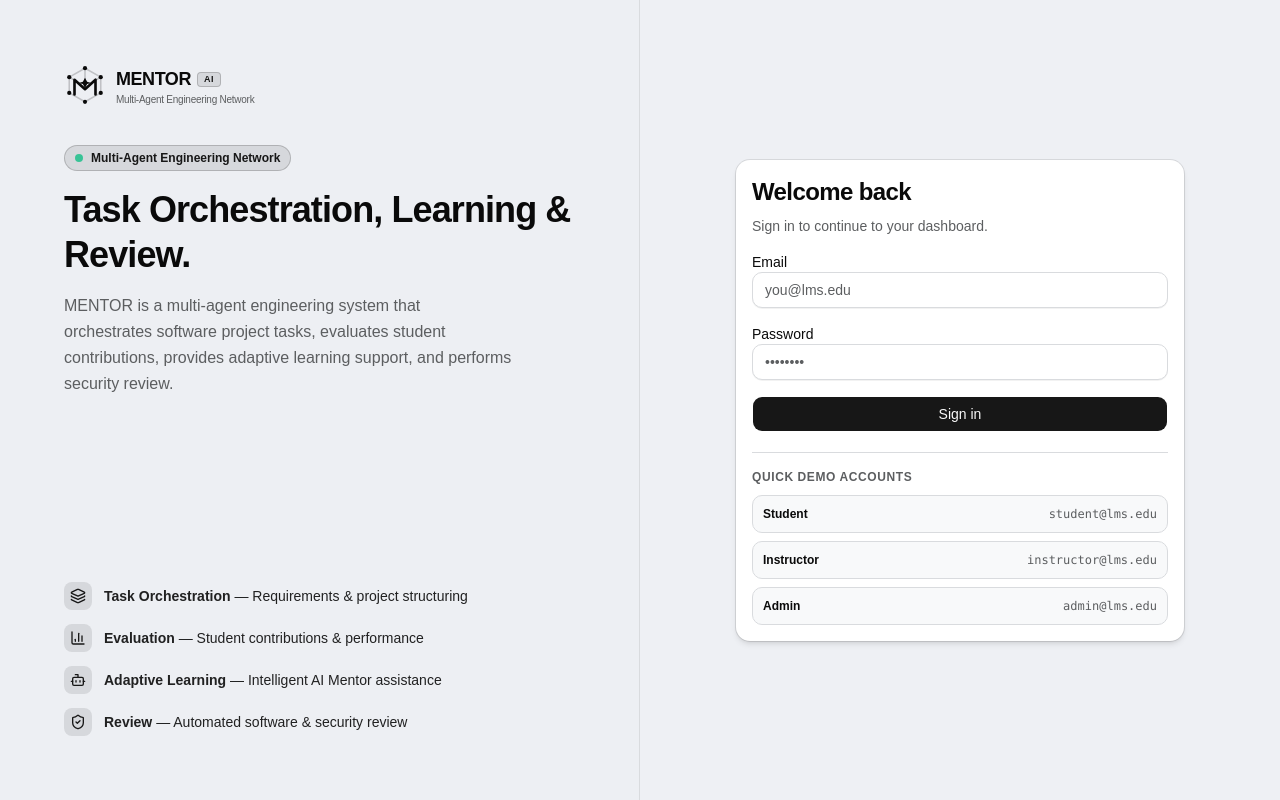
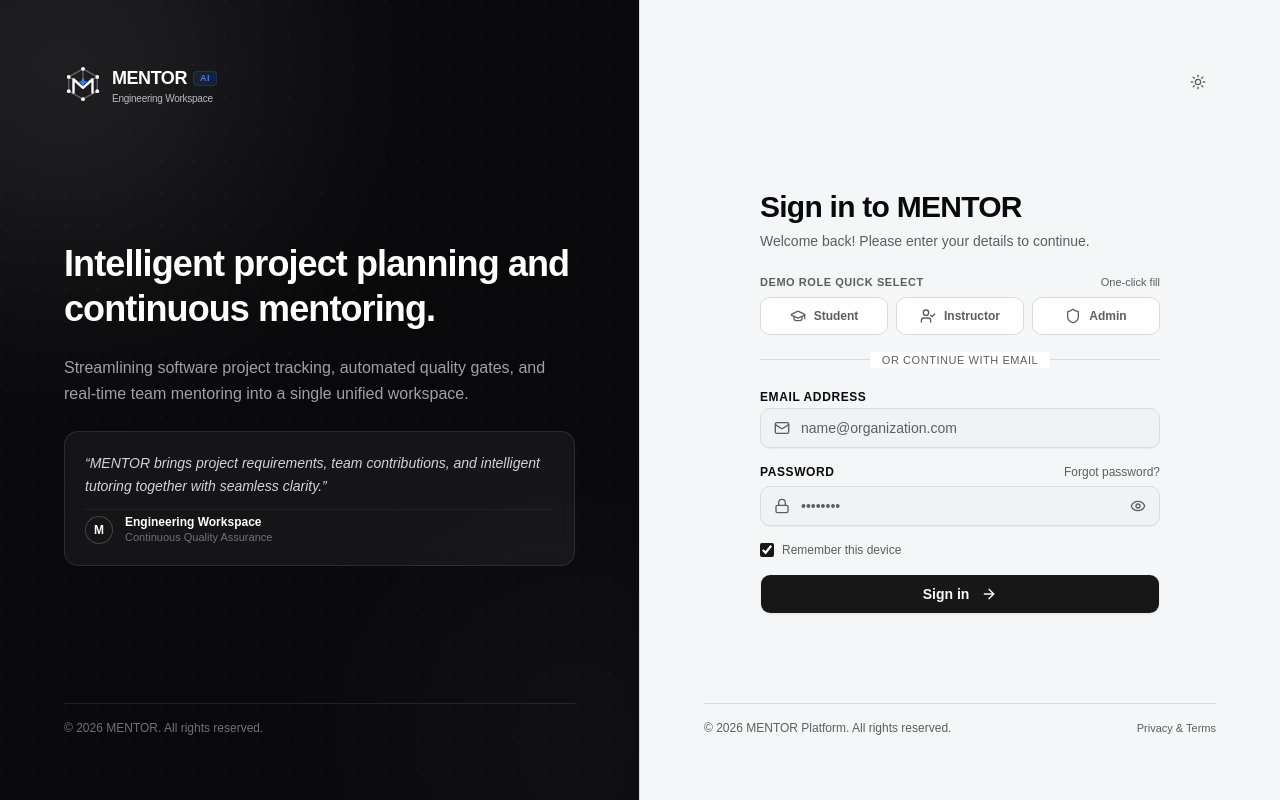
Before and after one commit to EMNIPUN/J26-SE-363, a React (Vite) app in the folder frontend/: page /login in a window 1280 px wide. Built offline with nearby package versions, Linux system fonts and the light colour scheme.

Commit message:
fix(frontend): improve logo contrast in light theme, add Engineering Workspace tagline, refine login showcase shading

```diff
--- a/frontend/src/shared/components/MentorLogo.jsx
+++ b/frontend/src/shared/components/MentorLogo.jsx
@@ -2,69 +2,78 @@
  * MENTOR Brand Logo Component
  * Represents the Multi-Agent Engineering Network with an intelligent AI Mentor core.
  */
-export default function MentorLogo({ size = 32, className = '', showText = false, textClassName = '' }) {
+export default function MentorLogo({
+  size = 32,
+  className = '',
+  showText = false,
+  textClassName = '',
+  tagline = 'Engineering Workspace',
+  showTagline = true,
+}) {
   return (
-    <div className={`inline-flex items-center gap-2.5 select-none ${className}`}>
+    <div className={`inline-flex items-center gap-2.5 select-none ${className || 'text-current'}`}>
       <svg
         width={size}
         height={size}
         viewBox="0 0 40 40"
         fill="none"
         xmlns="http://www.w3.org/2000/svg"
-        className="shrink-0 transition-transform duration-200 hover:scale-105"
+        className="shrink-0 transition-transform duration-200 hover:scale-105 text-current"
         aria-hidden="true"
       >
         {/* Outer Autonomous Agent Constellation Frame */}
         <path
           d="M20 4L35 12.5V27.5L20 36L5 27.5V12.5L20 4Z"
-          className="stroke-foreground/20 dark:stroke-foreground/30"
+          className="stroke-current opacity-30"
           strokeWidth="1.5"
           strokeLinecap="round"
           strokeLinejoin="round"
         />
 
         {/* Neural Network Connection Struts */}
-        <line x1="20" y1="4" x2="20" y2="18" className="stroke-foreground/25 dark:stroke-foreground/35" strokeWidth="1.2" />
-        <line x1="5" y1="12.5" x2="14" y2="18" className="stroke-foreground/25 dark:stroke-foreground/35" strokeWidth="1.2" />
-        <line x1="35" y1="12.5" x2="26" y2="18" className="stroke-foreground/25 dark:stroke-foreground/35" strokeWidth="1.2" />
+        <line x1="20" y1="4" x2="20" y2="18" className="stroke-current opacity-35" strokeWidth="1.2" />
+        <line x1="5" y1="12.5" x2="14" y2="18" className="stroke-current opacity-35" strokeWidth="1.2" />
+        <line x1="35" y1="12.5" x2="26" y2="18" className="stroke-current opacity-35" strokeWidth="1.2" />
 
-        {/* Geometric 'M' Architecture (Multi-Agent Engineering Network) */}
+        {/* Geometric 'M' Architecture */}
         <path
           d="M10 29V15L20 24L30 15V29"
-          className="stroke-foreground"
+          className="stroke-current"
           strokeWidth="2.5"
           strokeLinecap="round"
           strokeLinejoin="round"
         />
 
-        {/* Autonomous Agent Constellation Nodes */}
-        <circle cx="20" cy="4" r="2" className="fill-foreground" />
-        <circle cx="35" cy="12.5" r="2" className="fill-foreground" />
-        <circle cx="35" cy="27.5" r="2" className="fill-foreground" />
-        <circle cx="20" cy="36" r="2" className="fill-foreground" />
-        <circle cx="5" cy="27.5" r="2" className="fill-foreground" />
-        <circle cx="5" cy="12.5" r="2" className="fill-foreground" />
+        {/* Constellation Nodes */}
+        <circle cx="20" cy="4" r="2" className="fill-current" />
+        <circle cx="35" cy="12.5" r="2" className="fill-current" />
+        <circle cx="35" cy="27.5" r="2" className="fill-current" />
+        <circle cx="20" cy="36" r="2" className="fill-current" />
+        <circle cx="5" cy="27.5" r="2" className="fill-current" />
+        <circle cx="5" cy="12.5" r="2" className="fill-current" />
 
-        {/* AI Mentor Intelligent Radiant Core (The AI Nucleus) */}
+        {/* AI Radiant Core Star */}
         <path
           d="M20 13L22 17L26 18L22 19L20 23L18 19L14 18L18 17L20 13Z"
-          className="fill-foreground dark:fill-primary"
+          className="fill-blue-500"
         />
       </svg>
 
       {showText && (
         <div className={`flex flex-col leading-none ${textClassName}`}>
           <div className="flex items-center gap-1.5">
-            <span className="font-extrabold tracking-tight text-foreground text-lg">
+            <span className="font-extrabold tracking-tight text-current text-lg">
               MENTOR
             </span>
-            <span className="text-[9px] font-semibold px-1.5 py-0.5 rounded bg-primary/10 text-primary border border-primary/20 uppercase tracking-wider">
+            <span className="text-[9px] font-semibold px-1.5 py-0.5 rounded bg-blue-500/10 text-blue-500 border border-blue-500/20 uppercase tracking-wider">
               AI
             </span>
           </div>
-          <span className="text-[10px] text-muted-foreground font-medium tracking-tight mt-0.5 hidden sm:inline">
-            Multi-Agent Engineering Network
-          </span>
+          {showTagline && tagline && (
+            <span className="text-[10px] opacity-70 font-medium tracking-tight mt-0.5 hidden sm:inline">
+              {tagline}
+            </span>
+          )}
         </div>
       )}
     </div>
--- a/frontend/src/shared/pages/Login.jsx
+++ b/frontend/src/shared/pages/Login.jsx
@@ -1,12 +1,28 @@
 import { useState } from 'react'
 import { useNavigate } from 'react-router-dom'
-import { AlertCircle, Layers, BarChart3, Bot, ShieldCheck } from 'lucide-react'
+import {
+  AlertCircle,
+  Eye,
+  EyeOff,
+  Lock,
+  Mail,
+  ArrowRight,
+  GraduationCap,
+  UserCheck,
+  Shield,
+} from 'lucide-react'
 import { useAuth } from '../auth/useAuth.js'
 import { DEMO_ACCOUNTS, findAccount } from '../auth/credentials.js'
 import { Button } from '@/components/ui/button'
 import { Input } from '@/components/ui/input'
-import { Card, CardContent, CardHeader, CardTitle, CardDescription } from '@/components/ui/card'
 import MentorLogo from '../components/MentorLogo.jsx'
+import ThemeToggle from '../components/ThemeToggle.jsx'
+
+const ROLE_OPTIONS = [
+  { role: 'student', label: 'Student', icon: GraduationCap },
+  { role: 'instructor', label: 'Instructor', icon: UserCheck },
+  { role: 'admin', label: 'Admin', icon: Shield },
+]
 
 export default function Login() {
   const { login } = useAuth()
@@ -14,145 +30,258 @@ export default function Login() {
 
   const [email, setEmail] = useState('')
   const [password, setPassword] = useState('')
+  const [showPassword, setShowPassword] = useState(false)
+  const [rememberMe, setRememberMe] = useState(true)
+  const [selectedRole, setSelectedRole] = useState(null)
   const [error, setError] = useState('')
+  const [isLoading, setIsLoading] = useState(false)
 
   function handleSubmit(e) {
     e.preventDefault()
+    setIsLoading(true)
+    setError('')
+
+    setTimeout(() => {
       const account = findAccount(email, password)
       if (!account) {
-      setError('Invalid email or password. Try one of the demo accounts below.')
+        setError('Invalid email or password. Select a demo role above.')
+        setIsLoading(false)
         return
       }
-    setError('')
       login(account)
       navigate(`/${account.role}`, { replace: true })
+    }, 200)
   }
 
-  function fillDemo(account) {
-    setEmail(account.email)
-    setPassword(account.password)
+  function handleSelectRole(roleName) {
+    const acc = DEMO_ACCOUNTS.find((a) => a.role === roleName)
+    if (!acc) return
+    setSelectedRole(roleName)
+    setEmail(acc.email)
+    setPassword(acc.password)
     setError('')
   }
 
   return (
-    <div className="min-h-screen flex flex-col lg:flex-row bg-background">
-      {/* Brand Panel */}
-      <section className="lg:w-1/2 bg-muted/20 p-8 sm:p-12 lg:p-16 flex flex-col justify-between border-b lg:border-b-0 lg:border-r border-border">
-        <div>
-          <div className="mb-8">
-            <MentorLogo size={42} showText={true} textClassName="text-xl" />
+    <div className="min-h-screen flex flex-col lg:flex-row bg-background text-foreground">
+      {/* ------------------------------------------------------------- */}
+      {/* LEFT: Clean, Premium Brand Showcase                          */}
+      {/* ------------------------------------------------------------- */}
+      <section className="relative hidden lg:flex lg:w-[48%] xl:w-[50%] bg-zinc-950 text-white p-12 xl:p-16 flex-col justify-between overflow-hidden border-r border-border select-none">
+        {/* Subtle grid background */}
+        <div
+          className="absolute inset-0 opacity-[0.07] pointer-events-none"
+          style={{
+            backgroundImage: `radial-gradient(circle at 1px 1px, rgba(255,255,255,0.4) 1px, transparent 0)`,
+            backgroundSize: '32px 32px',
+          }}
+        />
+
+        {/* Ambient atmospheric glow - consistent soft white shading near logo in both themes */}
+        <div className="absolute -top-32 -left-32 w-96 h-96 bg-white/[0.12] rounded-full blur-[128px] pointer-events-none" />
+        <div className="absolute -bottom-32 -right-32 w-96 h-96 bg-white/[0.04] rounded-full blur-[128px] pointer-events-none" />
+
+        {/* Brand Header */}
+        <div className="relative z-10 flex items-center gap-3">
+          <MentorLogo size={38} showText={true} className="text-white" textClassName="text-white" />
         </div>
 
-          <div className="inline-flex items-center gap-2 px-2.5 py-1 rounded-full bg-primary/10 border border-primary/20 text-primary text-xs font-semibold mb-4">
-            <span className="flex h-2 w-2 rounded-full bg-emerald-500 animate-pulse" />
-            <span>Multi-Agent Engineering Network</span>
+        {/* Value Proposition */}
+        <div className="relative z-10 max-w-lg space-y-6 my-auto py-8">
+          <h1 className="text-3xl xl:text-4xl font-extrabold tracking-tight text-white leading-tight">
+            Intelligent project planning and continuous mentoring.
+          </h1>
+
+          <p className="text-base text-zinc-400 leading-relaxed font-normal">
+            Streamlining software project tracking, automated quality gates, and real-time team mentoring into a single unified workspace.
+          </p>
+
+          {/* Testimonial / Highlight Card */}
+          <div className="rounded-xl bg-white/[0.05] border border-white/10 p-5 backdrop-blur-sm space-y-3">
+            <p className="text-sm text-zinc-300 italic leading-relaxed">
+              &ldquo;MENTOR brings project requirements, team contributions, and intelligent tutoring together with seamless clarity.&rdquo;
+            </p>
+            <div className="flex items-center gap-3 pt-1 border-t border-white/5">
+              <div className="h-7 w-7 rounded-full bg-primary/30 border border-white/20 flex items-center justify-center text-xs font-bold text-white">
+                M
+              </div>
+              <div className="text-xs">
+                <p className="font-semibold text-white">Engineering Workspace</p>
+                <p className="text-zinc-500 text-[11px]">Continuous Quality Assurance</p>
+              </div>
+            </div>
+          </div>
         </div>
 
-          <h1 className="text-3xl sm:text-4xl font-extrabold tracking-tight text-foreground max-w-lg leading-tight">
-            Task Orchestration, Learning &amp; Review.
-          </h1>
-          <p className="mt-4 text-base text-muted-foreground max-w-md leading-relaxed">
-            MENTOR is a multi-agent engineering system that orchestrates software project tasks, evaluates student contributions, provides adaptive learning support, and performs security review.
+        {/* Bottom Footer */}
+        <div className="relative z-10 pt-4 border-t border-white/10 flex items-center justify-between text-xs text-zinc-500">
+          <span>&copy; {new Date().getFullYear()} MENTOR. All rights reserved.</span>
+        </div>
+      </section>
+
+      {/* ------------------------------------------------------------- */}
+      {/* RIGHT: Professional Authentication Panel                     */}
+      {/* ------------------------------------------------------------- */}
+      <section className="flex-1 flex flex-col justify-between p-6 sm:p-10 lg:p-14 xl:p-16 bg-card/40">
+        {/* Top Header / Theme Toggle */}
+        <div className="flex items-center justify-between w-full">
+          <div className="lg:hidden flex items-center gap-2">
+            <MentorLogo size={32} showText={true} className="text-foreground" />
+          </div>
+          <div className="ml-auto">
+            <ThemeToggle />
+          </div>
+        </div>
+
+        {/* Centered Sign-In Box */}
+        <div className="w-full max-w-[400px] mx-auto my-auto space-y-6 py-6">
+          <div className="space-y-1.5">
+            <h2 className="text-2xl sm:text-3xl font-bold tracking-tight text-foreground">
+              Sign in to MENTOR
+            </h2>
+            <p className="text-sm text-muted-foreground">
+              Welcome back! Please enter your details to continue.
             </p>
           </div>
 
-        <ul className="mt-8 space-y-3.5 text-sm text-foreground/90 font-medium">
-          <li className="flex items-center gap-3">
-            <div className="p-1.5 rounded-md bg-primary/10 text-primary">
-              <Layers className="h-4 w-4" />
+          {/* Quick Demo Role Selector */}
+          <div className="space-y-2">
+            <div className="flex items-center justify-between text-xs">
+              <span className="font-semibold text-muted-foreground uppercase tracking-wider text-[11px]">
+                Demo Role Quick Select
+              </span>
+              <span className="text-muted-foreground text-[11px]">One-click fill</span>
             </div>
-            <span><strong>Task Orchestration</strong> — Requirements &amp; project structuring</span>
-          </li>
-          <li className="flex items-center gap-3">
-            <div className="p-1.5 rounded-md bg-primary/10 text-primary">
-              <BarChart3 className="h-4 w-4" />
+
+            <div className="grid grid-cols-3 gap-2">
+              {ROLE_OPTIONS.map((item) => {
+                const Icon = item.icon
+                const isSelected = selectedRole === item.role
+
+                return (
+                  <button
+                    key={item.role}
+                    type="button"
+                    onClick={() => handleSelectRole(item.role)}
+                    className={`flex items-center justify-center gap-2 py-2.5 px-3 rounded-lg border text-xs font-semibold transition-all duration-150 cursor-pointer outline-none ${
+                      isSelected
+                        ? 'border-primary bg-primary text-primary-foreground shadow-xs'
+                        : 'border-border bg-card hover:bg-accent text-muted-foreground hover:text-foreground'
+                    }`}
+                  >
+                    <Icon className="h-4 w-4 shrink-0" strokeWidth={2} />
+                    <span>{item.label}</span>
+                  </button>
+                )
+              })}
             </div>
-            <span><strong>Evaluation</strong> — Student contributions &amp; performance</span>
-          </li>
-          <li className="flex items-center gap-3">
-            <div className="p-1.5 rounded-md bg-primary/10 text-primary">
-              <Bot className="h-4 w-4" />
           </div>
-            <span><strong>Adaptive Learning</strong> — Intelligent AI Mentor assistance</span>
-          </li>
-          <li className="flex items-center gap-3">
-            <div className="p-1.5 rounded-md bg-primary/10 text-primary">
-              <ShieldCheck className="h-4 w-4" />
+
+          {/* Divider */}
+          <div className="relative flex items-center justify-center">
+            <div className="border-t border-border w-full" />
+            <span className="bg-card px-3 text-[11px] font-medium uppercase tracking-wider text-muted-foreground absolute">
+              or continue with email
+            </span>
           </div>
-            <span><strong>Review</strong> — Automated software &amp; security review</span>
-          </li>
-        </ul>
-      </section>
 
-      {/* Form Panel */}
-      <section className="flex-1 flex items-center justify-center p-6 sm:p-12">
-        <Card className="w-full max-w-md shadow-md border-border bg-card">
-          <CardHeader className="space-y-1">
-            <CardTitle className="text-2xl font-bold tracking-tight">Welcome back</CardTitle>
-            <CardDescription>
-              Sign in to continue to your dashboard.
-            </CardDescription>
-          </CardHeader>
-          <CardContent className="space-y-5">
+          {/* Sign In Form */}
           <form onSubmit={handleSubmit} className="space-y-4">
             <div className="space-y-1.5">
-                <label className="text-sm font-medium text-foreground">Email</label>
+              <label className="text-xs font-semibold text-foreground uppercase tracking-wider">
+                Email address
+              </label>
+              <div className="relative">
+                <Mail className="absolute left-3.5 top-1/2 -translate-y-1/2 h-4 w-4 text-muted-foreground" />
                 <Input
                   type="email"
                   required
                   value={email}
-                  onChange={(e) => setEmail(e.target.value)}
-                  placeholder="you@lms.edu"
+                  onChange={(e) => {
+                    setEmail(e.target.value)
+                    setSelectedRole(null)
+                  }}
+                  placeholder="name@organization.com"
                   autoComplete="username"
+                  className="pl-10 h-10 bg-background/50 border-input"
                 />
+              </div>
             </div>
 
             <div className="space-y-1.5">
-                <label className="text-sm font-medium text-foreground">Password</label>
+              <div className="flex items-center justify-between">
+                <label className="text-xs font-semibold text-foreground uppercase tracking-wider">
+                  Password
+                </label>
+                <span className="text-xs text-muted-foreground hover:text-foreground cursor-pointer transition-colors">
+                  Forgot password?
+                </span>
+              </div>
+              <div className="relative">
+                <Lock className="absolute left-3.5 top-1/2 -translate-y-1/2 h-4 w-4 text-muted-foreground" />
                 <Input
-                  type="password"
+                  type={showPassword ? 'text' : 'password'}
                   required
                   value={password}
-                  onChange={(e) => setPassword(e.target.value)}
+                  onChange={(e) => {
+                    setPassword(e.target.value)
+                    setSelectedRole(null)
+                  }}
                   placeholder="••••••••"
                   autoComplete="current-password"
+                  className="pl-10 pr-10 h-10 bg-background/50 border-input"
                 />
+                <button
+                  type="button"
+                  onClick={() => setShowPassword((prev) => !prev)}
+                  aria-label={showPassword ? 'Hide password' : 'Show password'}
+                  className="absolute right-3.5 top-1/2 -translate-y-1/2 text-muted-foreground hover:text-foreground cursor-pointer transition-colors"
+                >
+                  {showPassword ? <EyeOff className="h-4 w-4" /> : <Eye className="h-4 w-4" />}
+                </button>
+              </div>
+            </div>
+
+            <div className="flex items-center justify-between text-xs">
+              <label className="flex items-center gap-2 cursor-pointer select-none text-muted-foreground hover:text-foreground">
+                <input
+                  type="checkbox"
+                  checked={rememberMe}
+                  onChange={(e) => setRememberMe(e.target.checked)}
+                  className="h-3.5 w-3.5 rounded border-border accent-primary cursor-pointer"
+                />
+                <span>Remember this device</span>
+              </label>
             </div>
 
             {error && (
-                <div className="flex items-center gap-2 p-3 text-sm text-destructive bg-destructive/10 rounded-md">
+              <div className="flex items-center gap-2.5 p-3 text-xs text-destructive bg-destructive/10 border border-destructive/20 rounded-lg animate-fade-rise">
                 <AlertCircle className="h-4 w-4 shrink-0" />
                 <span>{error}</span>
               </div>
             )}
 
-              <Button type="submit" className="w-full" size="lg">
-                Sign in
+            <Button
+              type="submit"
+              disabled={isLoading}
+              size="lg"
+              className="w-full h-10 text-sm font-semibold cursor-pointer group shadow-xs transition-all duration-150"
+            >
+              <span>{isLoading ? 'Signing in...' : 'Sign in'}</span>
+              {!isLoading && (
+                <ArrowRight className="h-4 w-4 ml-1.5 transition-transform duration-150 group-hover:translate-x-0.5" />
+              )}
             </Button>
           </form>
+        </div>
 
-            <div className="pt-4 border-t border-border">
-              <p className="text-xs font-semibold uppercase tracking-wider text-muted-foreground mb-2.5">
-                Quick Demo Accounts
-              </p>
-              <div className="grid grid-cols-1 gap-2">
-                {DEMO_ACCOUNTS.map((acc) => (
-                  <button
-                    key={acc.role}
-                    type="button"
-                    className="flex items-center justify-between p-2.5 rounded-lg border border-border bg-muted/30 hover:bg-accent hover:text-accent-foreground text-left transition-colors cursor-pointer text-xs"
-                    onClick={() => fillDemo(acc)}
-                  >
-                    <span className="font-semibold capitalize text-foreground">{acc.role}</span>
-                    <span className="text-muted-foreground font-mono">
-                      {acc.email}
+        {/* Footer */}
+        <footer className="w-full pt-4 border-t border-border flex flex-col sm:flex-row items-center justify-between text-xs text-muted-foreground gap-2">
+          <span>&copy; {new Date().getFullYear()} MENTOR Platform. All rights reserved.</span>
+          <span className="text-[11px] text-muted-foreground hover:text-foreground cursor-pointer transition-colors">
+            Privacy &amp; Terms
           </span>
-                  </button>
-                ))}
-              </div>
-            </div>
-          </CardContent>
-        </Card>
+        </footer>
       </section>
     </div>
   )
```
Lines whose indentation alone changed are shown as unchanged.
